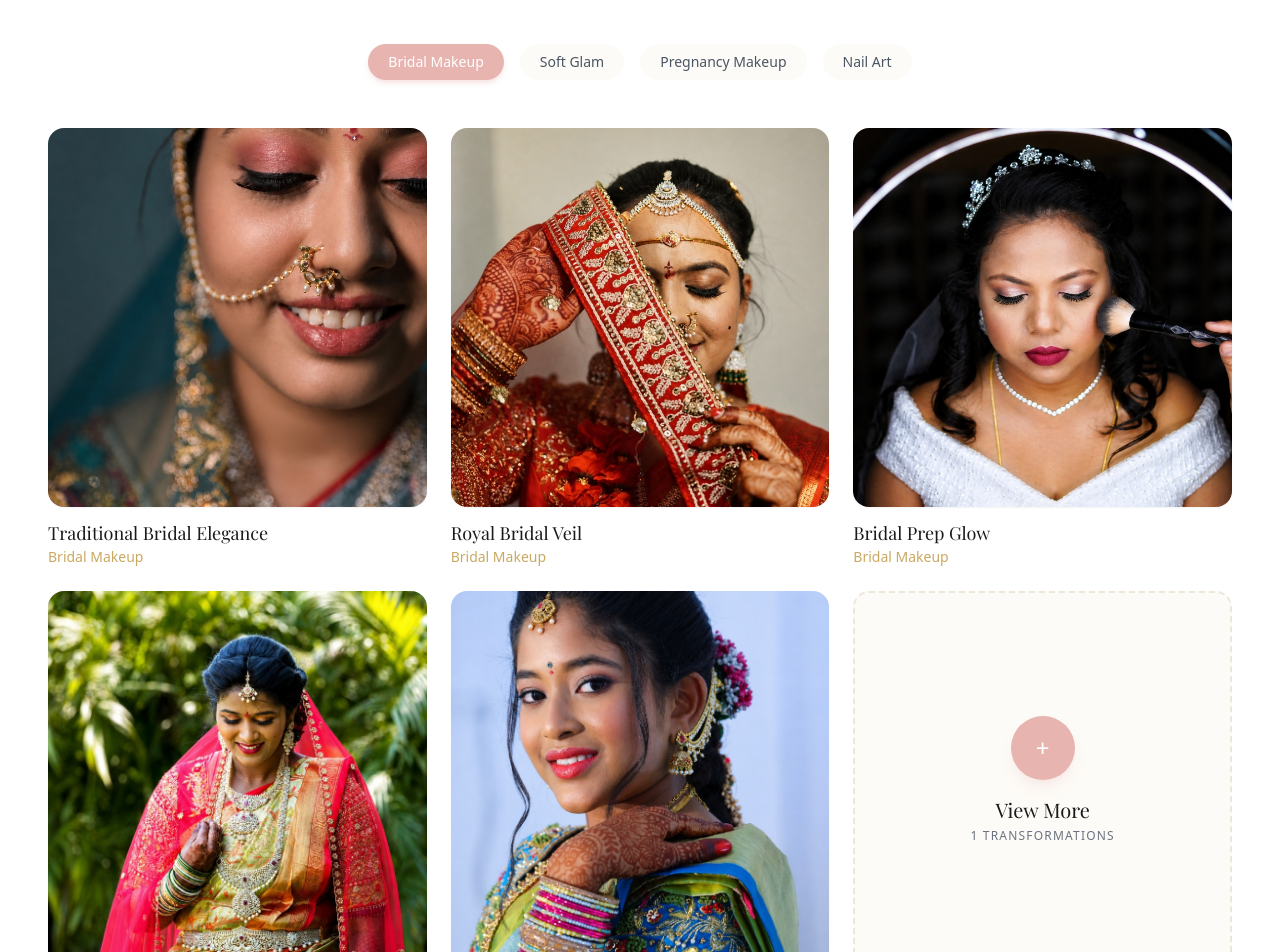
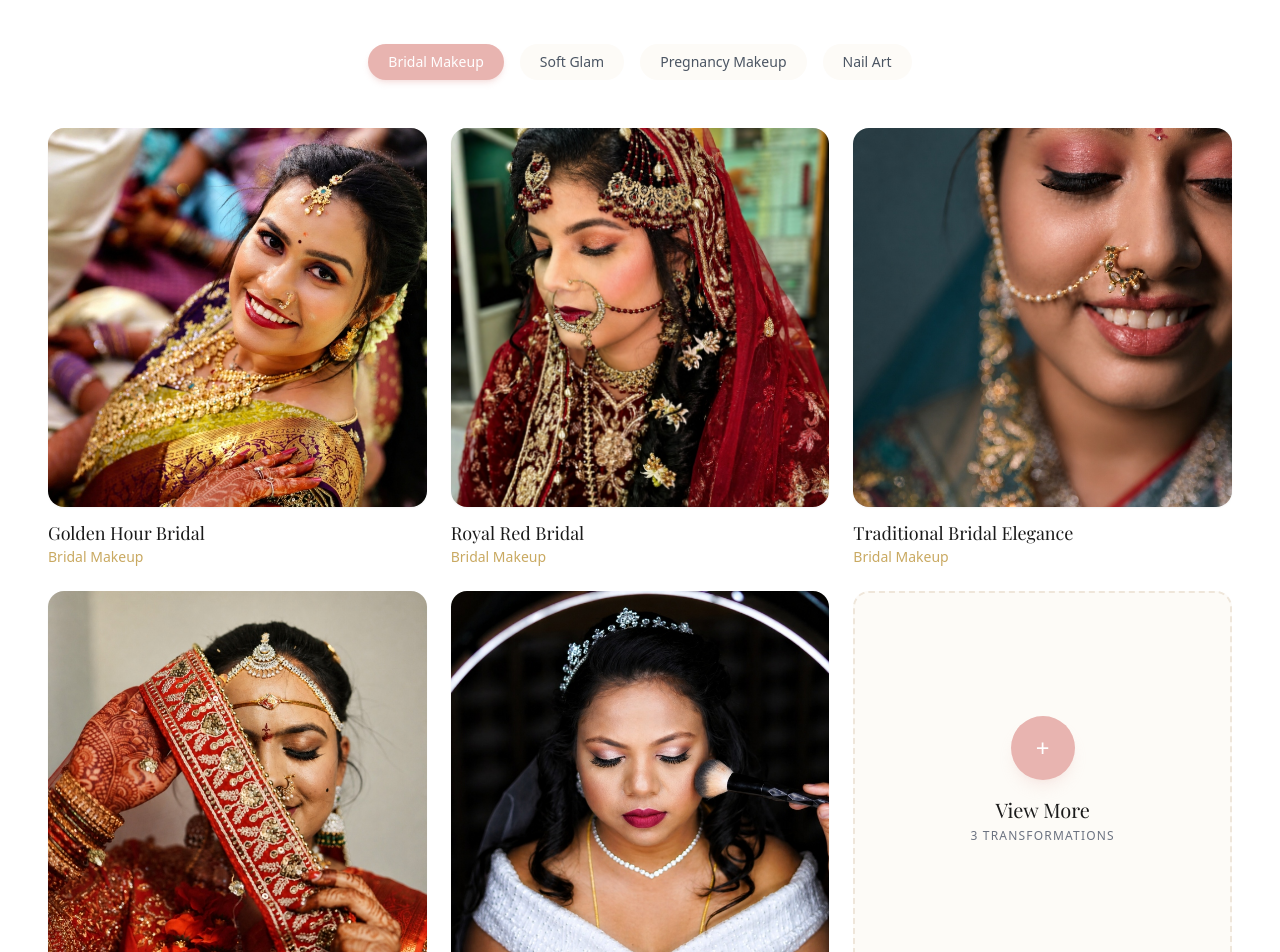
Before and after one commit to YousufAftaab/Annu-Beauty-Salon-Portfolio-Website, a React (Vite) app: page / in a window 1280 px wide. Shown: the part 1780-2732 px from the top of the page. Built offline with nearby package versions, Linux system fonts and the light colour scheme; a web font is replaced by a local one.

Commit message:
Restored accidentally removed portfolio photos

```diff
--- a/src/components/Hero.tsx
+++ b/src/components/Hero.tsx
@@ -1,15 +1,27 @@
 import React, { useRef } from 'react';
 import { motion, useScroll, useTransform } from 'framer-motion';
+import { useLenis } from 'lenis/react';
 import { MagneticButton } from './MagneticButton';
 
 export function Hero() {
   const sectionRef = useRef<HTMLElement>(null);
+  const lenis = useLenis();
 
   // Parallax: track section scroll progress
   const { scrollYProgress } = useScroll({
     target: sectionRef,
     offset: ['start start', 'end start'],
   });
+
+  const handleScroll = (id: string) => {
+    if (lenis) {
+      lenis.scrollTo(id, {
+        offset: 0,
+        duration: 1.5,
+        easing: (t) => Math.min(1, 1.001 - Math.pow(2, -10 * t)),
+      });
+    }
+  };
 
   // Background moves at 50% speed (parallax)
   const bgY = useTransform(scrollYProgress, [0, 1], ['0%', '30%']);
@@ -59,14 +71,22 @@ export function Hero() {
           <div className="flex flex-col sm:flex-row items-center justify-center gap-4">
             <MagneticButton
               href="#work"
-              className="w-full sm:w-auto bg-[#1a1a1a] text-white px-8 py-3.5 rounded-full text-sm font-medium hover:bg-[#C9A961] transition-all duration-300 hover:shadow-lg hover:shadow-[#C9A961]/25 inline-block text-center"
+              onClick={(e) => {
+                e.preventDefault();
+                handleScroll('#work');
+              }}
+              className="w-full sm:w-auto bg-[#1a1a1a] text-white px-8 py-3.5 rounded-full text-sm font-medium hover:bg-[#C9A961] transition-all duration-300 hover:shadow-lg hover:shadow-[#C9A961]/25 inline-block text-center cursor-pointer"
               strength={0.35}
             >
               View Work
             </MagneticButton>
             <MagneticButton
               href="#book"
-              className="w-full sm:w-auto border border-[#1a1a1a] text-[#1a1a1a] px-8 py-3.5 rounded-full text-sm font-medium hover:bg-[#EFE6DA] transition-all duration-300 inline-block text-center"
+              onClick={(e) => {
+                e.preventDefault();
+                handleScroll('#book');
+              }}
+              className="w-full sm:w-auto border border-[#1a1a1a] text-[#1a1a1a] px-8 py-3.5 rounded-full text-sm font-medium hover:bg-[#EFE6DA] transition-all duration-300 inline-block text-center cursor-pointer"
               strength={0.35}
             >
               Book Appointment
--- a/src/components/Portfolio.tsx
+++ b/src/components/Portfolio.tsx
@@ -10,6 +10,18 @@ const categories = [
 ];
 
 const portfolioItems = [
+  {
+    id: 14,
+    category: 'Bridal Makeup',
+    label: 'Golden Hour Bridal',
+    image: '/images/bridal-gold-jewelry.jpg',
+  },
+  {
+    id: 13,
+    category: 'Bridal Makeup',
+    label: 'Royal Red Bridal',
+    image: '/images/bridal-royal-red.jpg',
+  },
   {
     id: 11,
     category: 'Bridal Makeup',
```
